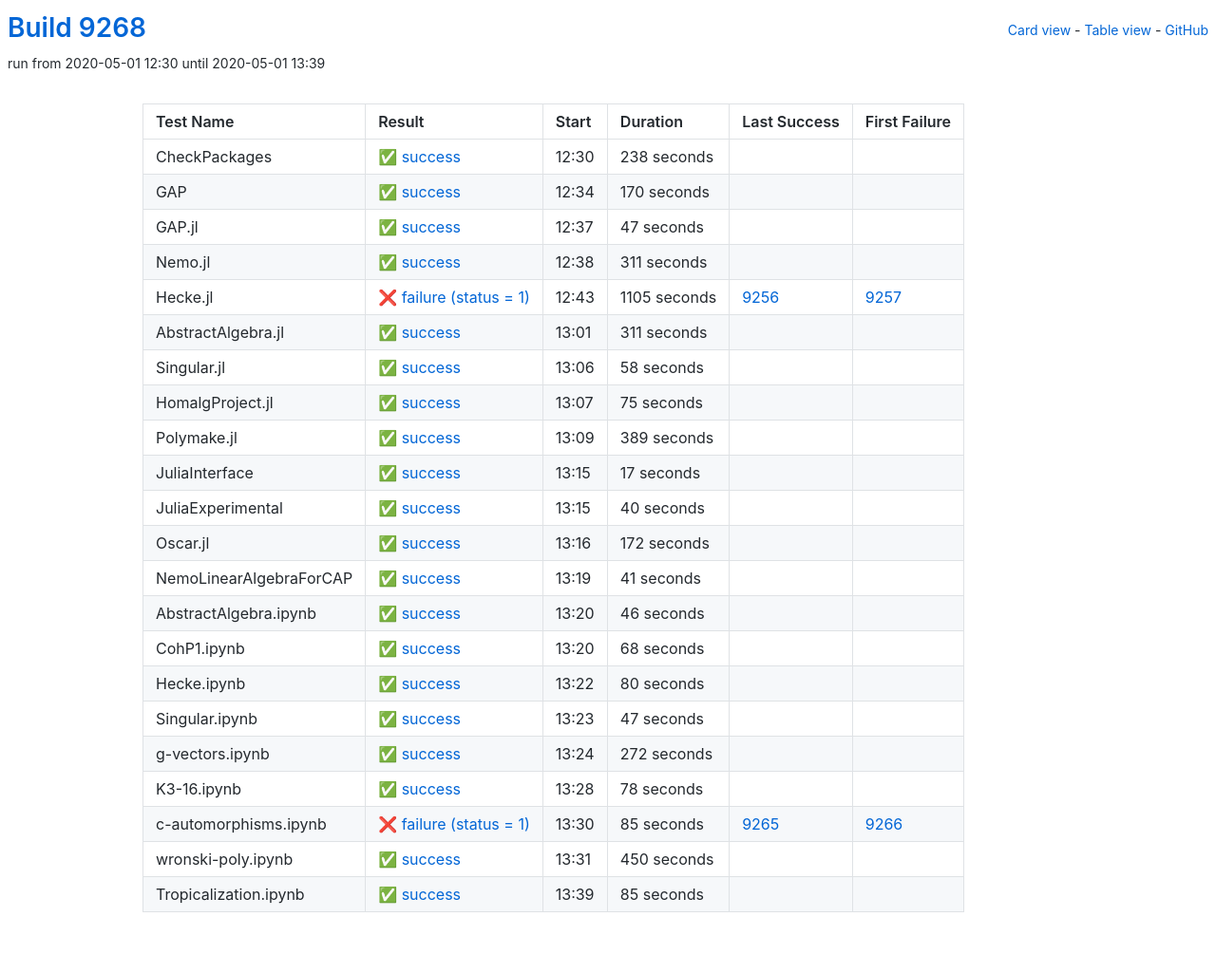
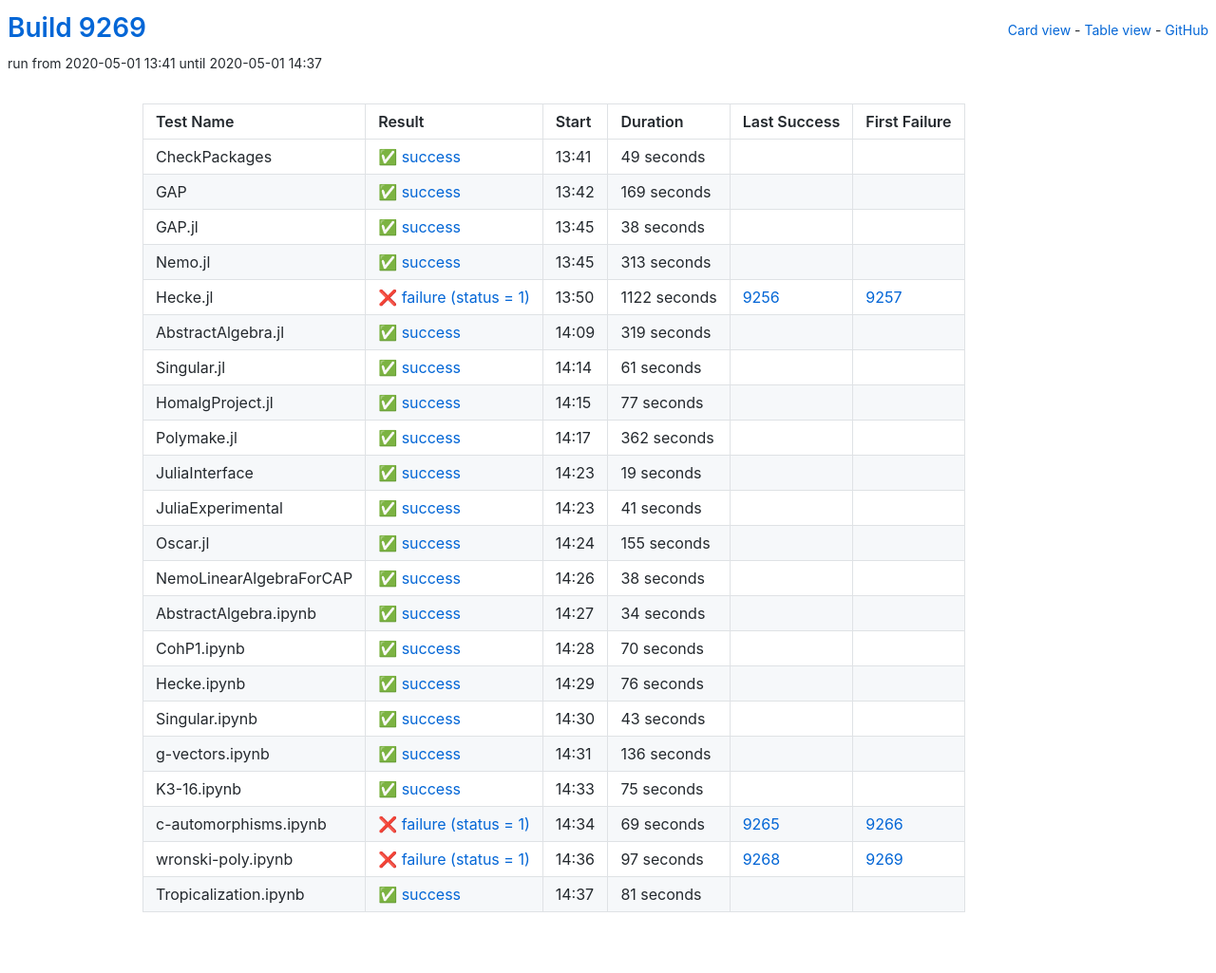
Before and after one commit to oscar-system/oscar-ci-status, a Jekyll site: the page built from table.html, in a window 1280 px wide. Shown: the whole page at 95% size. Built offline with Jekyll 4.4.1, drawn with Linux system fonts in a browser that asks for light colours.

Commit message:
Build 9269

```diff
--- a/_data/ci.yml
+++ b/_data/ci.yml
@@ -1,82 +1,203 @@
-build: 9268
-build_url: https://oscarci.mathematik.uni-kl.de/job/oscar/9268/
+build: 9269
+build_url: https://oscarci.mathematik.uni-kl.de/job/oscar/9269/
 job: oscar
 tests:
-- duration: 238
+- duration: 49
   exitcode: 0
   first_failure: false
   first_failure_url: null
   last_success: false
   last_success_url: null
-  log: https://oscarci.mathematik.uni-kl.de/job/oscar/9268/artifact/logs/build-9268/CheckPackages.log
+  log: https://oscarci.mathematik.uni-kl.de/job/oscar/9269/artifact/logs/build-9269/CheckPackages.log
   name: CheckPackages
-  start: 2020-05-01 12:30
+  start: 2020-05-01 13:41
   status: success
   success: true
-- duration: 170
+- duration: 169
   exitcode: 0
   first_failure: false
   first_failure_url: null
   last_success: false
   last_success_url: null
-  log: https://oscarci.mathematik.uni-kl.de/job/oscar/9268/artifact/logs/build-9268/GAP.log
+  log: https://oscarci.mathematik.uni-kl.de/job/oscar/9269/artifact/logs/build-9269/GAP.log
   name: GAP
-  start: 2020-05-01 12:34
+  start: 2020-05-01 13:42
   status: success
   success: true
-- duration: 47
+- duration: 38
   exitcode: 0
   first_failure: false
   first_failure_url: null
   last_success: false
   last_success_url: null
-  log: https://oscarci.mathematik.uni-kl.de/job/oscar/9268/artifact/logs/build-9268/GAP.jl.log
+  log: https://oscarci.mathematik.uni-kl.de/job/oscar/9269/artifact/logs/build-9269/GAP.jl.log
   name: GAP.jl
-  start: 2020-05-01 12:37
+  start: 2020-05-01 13:45
   status: success
   success: true
-- duration: 311
+- duration: 313
   exitcode: 0
   first_failure: false
   first_failure_url: null
   last_success: false
   last_success_url: null
-  log: https://oscarci.mathematik.uni-kl.de/job/oscar/9268/artifact/logs/build-9268/Nemo.jl.log
+  log: https://oscarci.mathematik.uni-kl.de/job/oscar/9269/artifact/logs/build-9269/Nemo.jl.log
   name: Nemo.jl
-  start: 2020-05-01 12:38
+  start: 2020-05-01 13:45
   status: success
   success: true
-- duration: 1105
+- duration: 1122
   exitcode: 1
   first_failure: 9257
   first_failure_url: https://oscarci.mathematik.uni-kl.de/job/oscar/9257/
   last_success: 9256
   last_success_url: https://oscarci.mathematik.uni-kl.de/job/oscar/9256/
-  log: https://oscarci.mathematik.uni-kl.de/job/oscar/9268/artifact/logs/build-9268/Hecke.jl.log
+  log: https://oscarci.mathematik.uni-kl.de/job/oscar/9269/artifact/logs/build-9269/Hecke.jl.log
   name: Hecke.jl
-  start: 2020-05-01 12:43
+  start: 2020-05-01 13:50
   status: failure
   success: false
-- duration: 311
+- duration: 319
   exitcode: 0
   first_failure: false
   first_failure_url: null
   last_success: false
   last_success_url: null
-  log: https://oscarci.mathematik.uni-kl.de/job/oscar/9268/artifact/logs/build-9268/AbstractAlgebra.jl.log
+  log: https://oscarci.mathematik.uni-kl.de/job/oscar/9269/artifact/logs/build-9269/AbstractAlgebra.jl.log
   name: AbstractAlgebra.jl
-  start: 2020-05-01 13:01
+  start: 2020-05-01 14:09
   status: success
   success: true
-- duration: 58
+- duration: 61
   exitcode: 0
   first_failure: false
   first_failure_url: null
   last_success: false
   last_success_url: null
-  log: https://oscarci.mathematik.uni-kl.de/job/oscar/9268/artifact/logs/build-9268/Singular.jl.log
+  log: https://oscarci.mathematik.uni-kl.de/job/oscar/9269/artifact/logs/build-9269/Singular.jl.log
   name: Singular.jl
-  start: 2020-05-01 13:06
+  start: 2020-05-01 14:14
+  status: success
+  success: true
+- duration: 77
+  exitcode: 0
+  first_failure: false
+  first_failure_url: null
+  last_success: false
+  last_success_url: null
+  log: https://oscarci.mathematik.uni-kl.de/job/oscar/9269/artifact/logs/build-9269/HomalgProject.jl.log
+  name: HomalgProject.jl
+  start: 2020-05-01 14:15
+  status: success
+  success: true
+- duration: 362
+  exitcode: 0
+  first_failure: false
+  first_failure_url: null
+  last_success: false
+  last_success_url: null
+  log: https://oscarci.mathematik.uni-kl.de/job/oscar/9269/artifact/logs/build-9269/Polymake.jl.log
+  name: Polymake.jl
+  start: 2020-05-01 14:17
+  status: success
+  success: true
+- duration: 19
+  exitcode: 0
+  first_failure: false
+  first_failure_url: null
+  last_success: false
+  last_success_url: null
+  log: https://oscarci.mathematik.uni-kl.de/job/oscar/9269/artifact/logs/build-9269/JuliaInterface.log
+  name: JuliaInterface
+  start: 2020-05-01 14:23
+  status: success
+  success: true
+- duration: 41
+  exitcode: 0
+  first_failure: false
+  first_failure_url: null
+  last_success: false
+  last_success_url: null
+  log: https://oscarci.mathematik.uni-kl.de/job/oscar/9269/artifact/logs/build-9269/JuliaExperimental.log
+  name: JuliaExperimental
+  start: 2020-05-01 14:23
+  status: success
+  success: true
+- duration: 155
+  exitcode: 0
+  first_failure: false
+  first_failure_url: null
+  last_success: false
+  last_success_url: null
+  log: https://oscarci.mathematik.uni-kl.de/job/oscar/9269/artifact/logs/build-9269/Oscar.jl.log
+  name: Oscar.jl
+  start: 2020-05-01 14:24
+  status: success
+  success: true
+- duration: 38
+  exitcode: 0
+  first_failure: false
+  first_failure_url: null
+  last_success: false
+  last_success_url: null
+  log: https://oscarci.mathematik.uni-kl.de/job/oscar/9269/artifact/logs/build-9269/NemoLinearAlgebraForCAP.log
+  name: NemoLinearAlgebraForCAP
+  start: 2020-05-01 14:26
+  status: success
+  success: true
+- duration: 34
+  exitcode: 0
+  first_failure: false
+  first_failure_url: null
+  last_success: false
+  last_success_url: null
+  log: https://oscarci.mathematik.uni-kl.de/job/oscar/9269/artifact/logs/build-9269/AbstractAlgebra.ipynb.log
+  name: AbstractAlgebra.ipynb
+  start: 2020-05-01 14:27
+  status: success
+  success: true
+- duration: 70
+  exitcode: 0
+  first_failure: false
+  first_failure_url: null
+  last_success: false
+  last_success_url: null
+  log: https://oscarci.mathematik.uni-kl.de/job/oscar/9269/artifact/logs/build-9269/CohP1.ipynb.log
+  name: CohP1.ipynb
+  start: 2020-05-01 14:28
+  status: success
+  success: true
+- duration: 76
+  exitcode: 0
+  first_failure: false
+  first_failure_url: null
+  last_success: false
+  last_success_url: null
+  log: https://oscarci.mathematik.uni-kl.de/job/oscar/9269/artifact/logs/build-9269/Hecke.ipynb.log
+  name: Hecke.ipynb
+  start: 2020-05-01 14:29
+  status: success
+  success: true
+- duration: 43
+  exitcode: 0
+  first_failure: false
+  first_failure_url: null
+  last_success: false
+  last_success_url: null
+  log: https://oscarci.mathematik.uni-kl.de/job/oscar/9269/artifact/logs/build-9269/Singular.ipynb.log
+  name: Singular.ipynb
+  start: 2020-05-01 14:30
+  status: success
+  success: true
+- duration: 136
+  exitcode: 0
+  first_failure: false
+  first_failure_url: null
+  last_success: false
+  last_success_url: null
+  log: https://oscarci.mathematik.uni-kl.de/job/oscar/9269/artifact/logs/build-9269/g-vectors.ipynb.log
+  name: g-vectors.ipynb
+  start: 2020-05-01 14:31
   status: success
   success: true
 - duration: 75
@@ -85,162 +206,41 @@
   first_failure_url: null
   last_success: false
   last_success_url: null
-  log: https://oscarci.mathematik.uni-kl.de/job/oscar/9268/artifact/logs/build-9268/HomalgProject.jl.log
-  name: HomalgProject.jl
-  start: 2020-05-01 13:07
+  log: https://oscarci.mathematik.uni-kl.de/job/oscar/9269/artifact/logs/build-9269/K3-16.ipynb.log
+  name: K3-16.ipynb
+  start: 2020-05-01 14:33
   status: success
   success: true
-- duration: 389
+- duration: 69
+  exitcode: 1
+  first_failure: 9266
+  first_failure_url: https://oscarci.mathematik.uni-kl.de/job/oscar/9266/
+  last_success: 9265
+  last_success_url: https://oscarci.mathematik.uni-kl.de/job/oscar/9265/
+  log: https://oscarci.mathematik.uni-kl.de/job/oscar/9269/artifact/logs/build-9269/c-automorphisms.ipynb.log
+  name: c-automorphisms.ipynb
+  start: 2020-05-01 14:34
+  status: failure
+  success: false
+- duration: 97
+  exitcode: 1
+  first_failure: 9269
+  first_failure_url: https://oscarci.mathematik.uni-kl.de/job/oscar/9269/
+  last_success: 9268
+  last_success_url: https://oscarci.mathematik.uni-kl.de/job/oscar/9268/
+  log: https://oscarci.mathematik.uni-kl.de/job/oscar/9269/artifact/logs/build-9269/wronski-poly.ipynb.log
+  name: wronski-poly.ipynb
+  start: 2020-05-01 14:36
+  status: failure
+  success: false
+- duration: 81
   exitcode: 0
   first_failure: false
   first_failure_url: null
   last_success: false
   last_success_url: null
-  log: https://oscarci.mathematik.uni-kl.de/job/oscar/9268/artifact/logs/build-9268/Polymake.jl.log
-  name: Polymake.jl
-  start: 2020-05-01 13:09
+  log: https://oscarci.mathematik.uni-kl.de/job/oscar/9269/artifact/logs/build-9269/Tropicalization.ipynb.log
+  name: Tropicalization.ipynb
+  start: 2020-05-01 14:37
   status: success
   success: true
-- duration: 17
-  exitcode: 0
-  first_failure: false
-  first_failure_url: null
-  last_success: false
-  last_success_url: null
-  log: https://oscarci.mathematik.uni-kl.de/job/oscar/9268/artifact/logs/build-9268/JuliaInterface.log
-  name: JuliaInterface
-  start: 2020-05-01 13:15
-  status: success
-  success: true
-- duration: 40
-  exitcode: 0
-  first_failure: false
-  first_failure_url: null
-  last_success: false
-  last_success_url: null
-  log: https://oscarci.mathematik.uni-kl.de/job/oscar/9268/artifact/logs/build-9268/JuliaExperimental.log
-  name: JuliaExperimental
-  start: 2020-05-01 13:15
-  status: success
-  success: true
-- duration: 172
-  exitcode: 0
-  first_failure: false
-  first_failure_url: null
-  last_success: false
-  last_success_url: null
-  log: https://oscarci.mathematik.uni-kl.de/job/oscar/9268/artifact/logs/build-9268/Oscar.jl.log
-  name: Oscar.jl
-  start: 2020-05-01 13:16
-  status: success
-  success: true
-- duration: 41
-  exitcode: 0
-  first_failure: false
-  first_failure_url: null
-  last_success: false
-  last_success_url: null
-  log: https://oscarci.mathematik.uni-kl.de/job/oscar/9268/artifact/logs/build-9268/NemoLinearAlgebraForCAP.log
-  name: NemoLinearAlgebraForCAP
-  start: 2020-05-01 13:19
-  status: success
-  success: true
-- duration: 46
-  exitcode: 0
-  first_failure: false
-  first_failure_url: null
-  last_success: false
-  last_success_url: null
-  log: https://oscarci.mathematik.uni-kl.de/job/oscar/9268/artifact/logs/build-9268/AbstractAlgebra.ipynb.log
-  name: AbstractAlgebra.ipynb
-  start: 2020-05-01 13:20
-  status: success
-  success: true
-- duration: 68
-  exitcode: 0
-  first_failure: false
-  first_failure_url: null
-  last_success: false
-  last_success_url: null
-  log: https://oscarci.mathematik.uni-kl.de/job/oscar/9268/artifact/logs/build-9268/CohP1.ipynb.log
-  name: CohP1.ipynb
-  start: 2020-05-01 13:20
-  status: success
-  success: true
-- duration: 80
-  exitcode: 0
-  first_failure: false
-  first_failure_url: null
-  last_success: false
-  last_success_url: null
-  log: https://oscarci.mathematik.uni-kl.de/job/oscar/9268/artifact/logs/build-9268/Hecke.ipynb.log
-  name: Hecke.ipynb
-  start: 2020-05-01 13:22
-  status: success
-  success: true
-- duration: 47
-  exitcode: 0
-  first_failure: false
-  first_failure_url: null
-  last_success: false
-  last_success_url: null
-  log: https://oscarci.mathematik.uni-kl.de/job/oscar/9268/artifact/logs/build-9268/Singular.ipynb.log
-  name: Singular.ipynb
-  start: 2020-05-01 13:23
-  status: success
-  success: true
-- duration: 272
-  exitcode: 0
-  first_failure: false
-  first_failure_url: null
-  last_success: false
-  last_success_url: null
-  log: https://oscarci.mathematik.uni-kl.de/job/oscar/9268/artifact/logs/build-9268/g-vectors.ipynb.log
-  name: g-vectors.ipynb
-  start: 2020-05-01 13:24
-  status: success
-  success: true
-- duration: 78
-  exitcode: 0
-  first_failure: false
-  first_failure_url: null
-  last_success: false
-  last_success_url: null
-  log: https://oscarci.mathematik.uni-kl.de/job/oscar/9268/artifact/logs/build-9268/K3-16.ipynb.log
-  name: K3-16.ipynb
-  start: 2020-05-01 13:28
-  status: success
-  success: true
-- duration: 85
-  exitcode: 1
-  first_failure: 9266
-  first_failure_url: https://oscarci.mathematik.uni-kl.de/job/oscar/9266/
-  last_success: 9265
-  last_success_url: https://oscarci.mathematik.uni-kl.de/job/oscar/9265/
-  log: https://oscarci.mathematik.uni-kl.de/job/oscar/9268/artifact/logs/build-9268/c-automorphisms.ipynb.log
-  name: c-automorphisms.ipynb
-  start: 2020-05-01 13:30
-  status: failure
-  success: false
-- duration: 450
-  exitcode: 0
-  first_failure: false
-  first_failure_url: null
-  last_success: false
-  last_success_url: null
-  log: https://oscarci.mathematik.uni-kl.de/job/oscar/9268/artifact/logs/build-9268/wronski-poly.ipynb.log
-  name: wronski-poly.ipynb
-  start: 2020-05-01 13:31
-  status: success
-  success: true
-- duration: 85
-  exitcode: 0
-  first_failure: false
-  first_failure_url: null
-  last_success: false
-  last_success_url: null
-  log: https://oscarci.mathematik.uni-kl.de/job/oscar/9268/artifact/logs/build-9268/Tropicalization.ipynb.log
-  name: Tropicalization.ipynb
-  start: 2020-05-01 13:39
-  status: success
-  success: true
```
Also changed, not shown: README.md.
